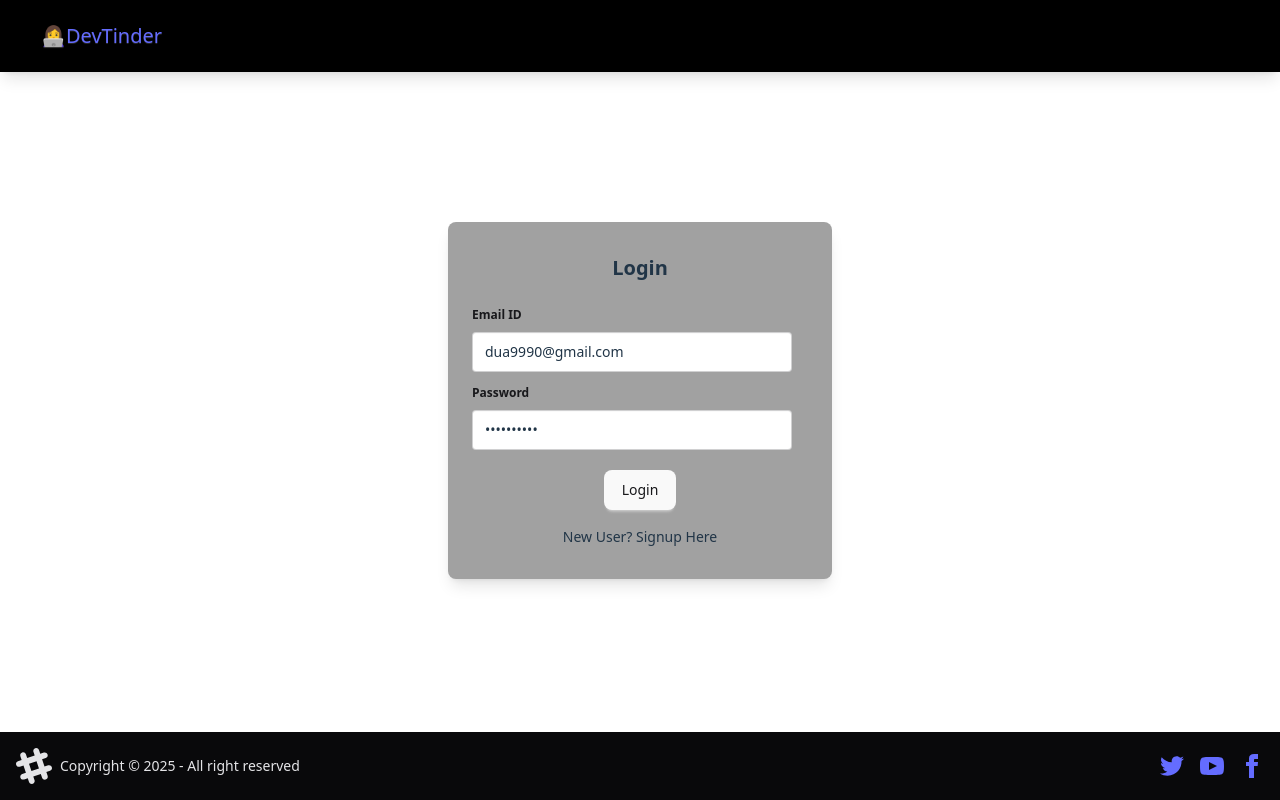
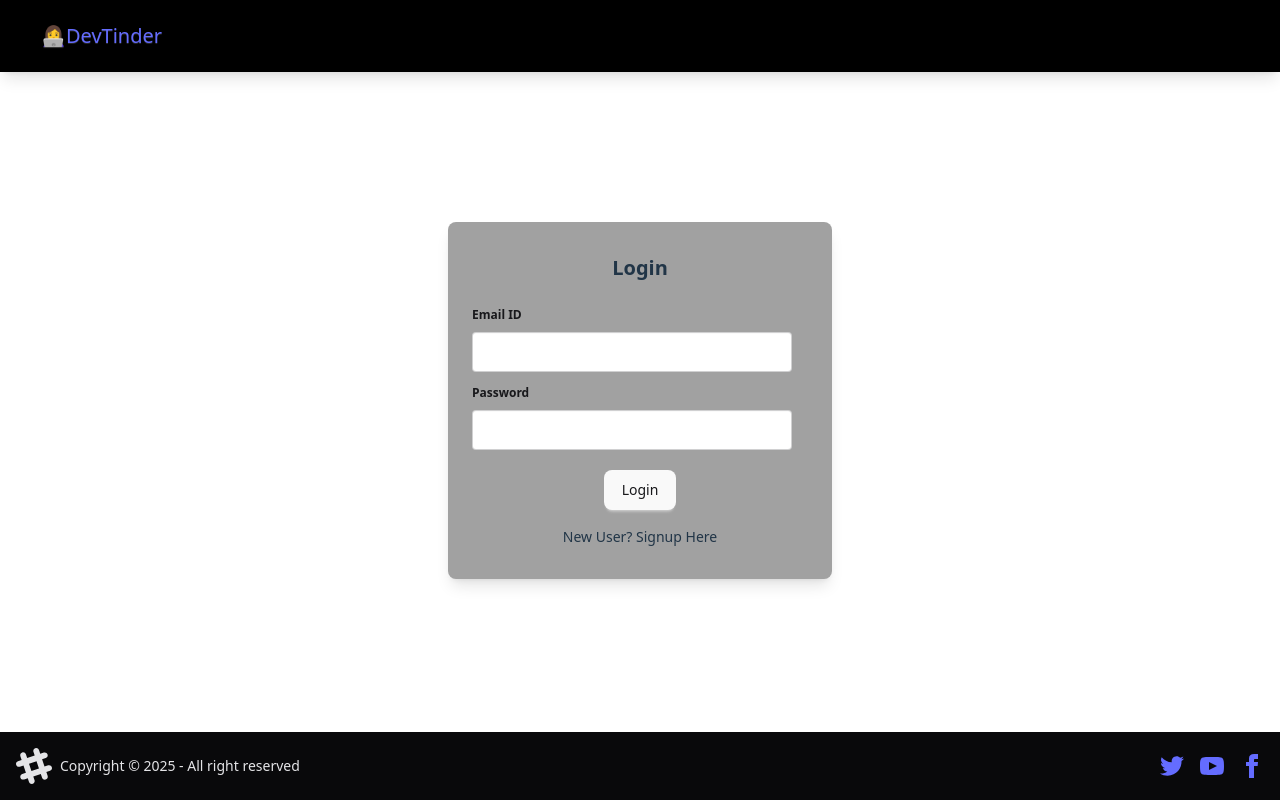
Before and after one commit to Kanchan9540/Dev-tinder-frontned, a React (Vite) app: page /login in a window 1280 px wide. Built offline with nearby package versions, Linux system fonts and the light colour scheme; no server answers.

Commit message:
Update login

```diff
--- a/src/Components/Login.jsx
+++ b/src/Components/Login.jsx
@@ -6,8 +6,8 @@ import { useNavigate } from 'react-router-dom';
 import { BASE_URL } from '../Utils/constants';
 
 const Login = () => {
-   const [emailId, setEmailId] = useState("dua9990@gmail.com");
-   const [password, setPassword] = useState("Dua@k21234");
+   const [emailId, setEmailId] = useState("");
+   const [password, setPassword] = useState("");
    const [firstName, setFirstName] = useState("");
    const [lastName, setLastName] = useState("");
    const [isLoginForm, setIsLoginForm] = useState(true);
```
